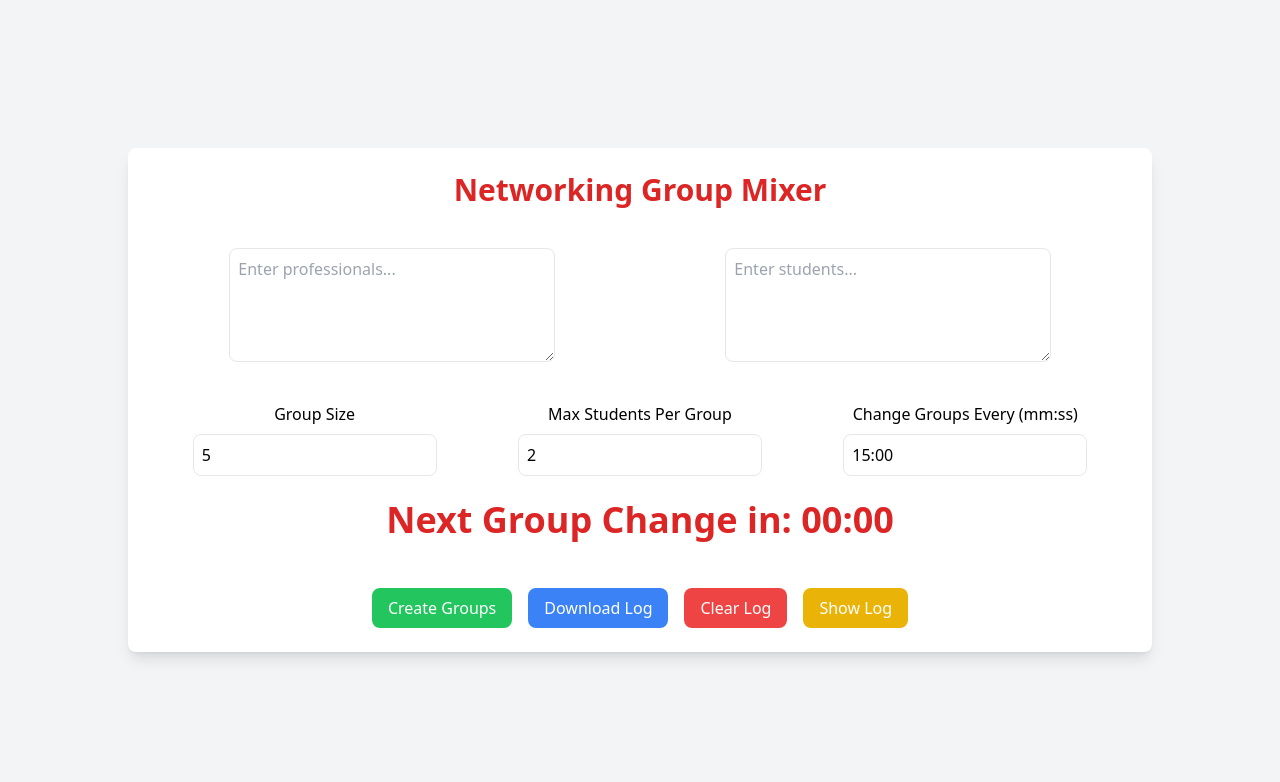
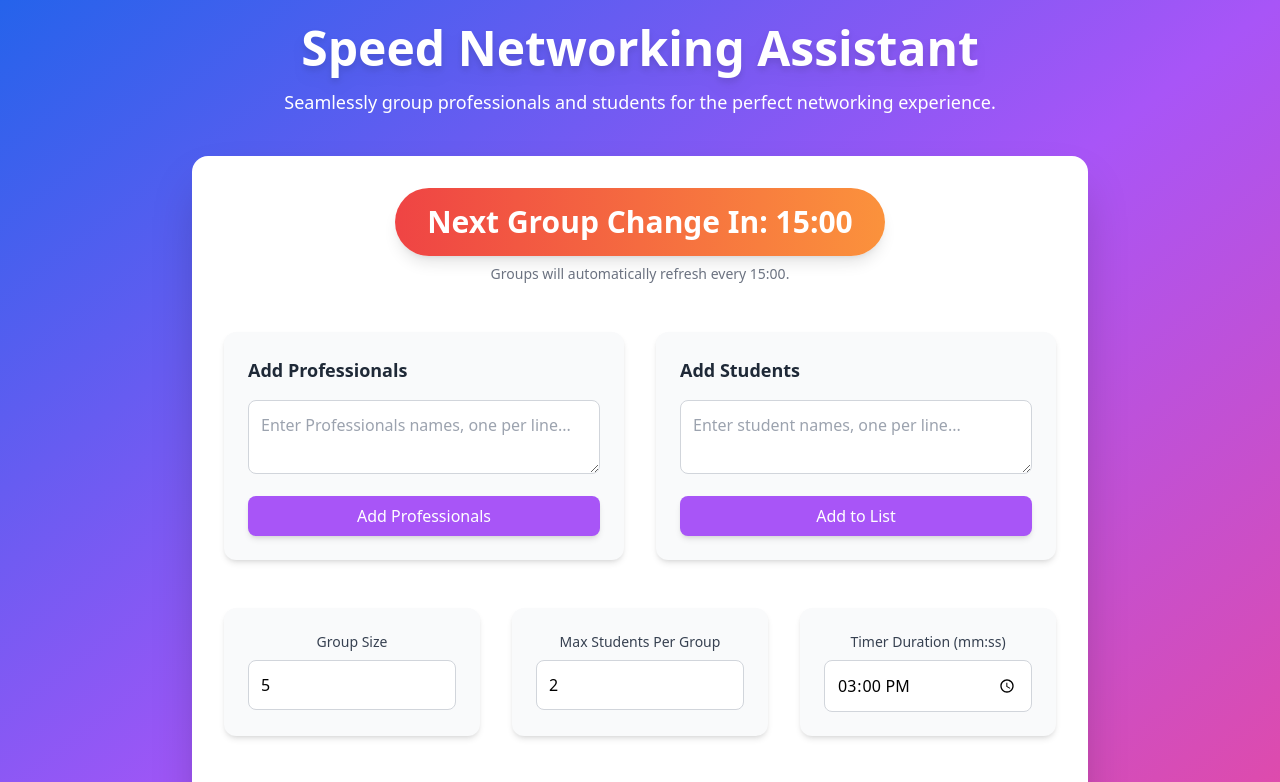
Before and after one commit to Dr-Dados/networking-mixer-app, a React (Vite) app: page / in a window 1280 px wide. Shown: the top 782 px of the page. Built offline with nearby package versions, Linux system fonts and the light colour scheme.

Commit message:
modify the design and add components

```diff
--- a/src/App.jsx
+++ b/src/App.jsx
@@ -1,164 +1,81 @@
-import React, { useState, useEffect } from "react";
-import Controls from "./components/Controls";
-import InputSection from "./components/InputSelection";
+import { useState } from "react";
+import Header from "./components/Header";
 import Countdown from "./components/Countdown";
-import Groups from "./components/Groups";
-import Log from "./components/Log";
-import Buttons from "./components/Buttons";
+import InputSelection from "./components/InputSelection";
 
-const App = () => {
+export default function App() {
   const [groupSize, setGroupSize] = useState(5);
-  const [maxStudentsPerGroup, setMaxStudentsPerGroup] = useState(2);
-  const [timerInput, setTimerInput] = useState("15:00");
-  const [timerDuration, setTimerDuration] = useState(0);
-  const [professionals, setProfessionals] = useState([]);
-  const [students, setStudents] = useState([]);
-  const [groups, setGroups] = useState([]);
-  const [logEntries, setLogEntries] = useState([]);
-  const [timeRemaining, setTimeRemaining] = useState(0);
-  const [isLogVisible, setLogVisible] = useState(false);
-  const [countdownInterval, setCountdownInterval] = useState(null);
-
-  // Helper Functions
-  const shuffleArray = (array) => {
-    const shuffled = [...array];
-    for (let i = shuffled.length - 1; i > 0; i--) {
-      const j = Math.floor(Math.random() * (i + 1));
-      [shuffled[i], shuffled[j]] = [shuffled[j], shuffled[i]];
-    }
-    return shuffled;
-  };
-
-  const convertTimerToSeconds = (timer) => {
-    const [minutes, seconds] = timer.split(":").map(Number);
-    return minutes * 60 + seconds;
-  };
-
-  const createGroups = () => {
-    const shuffledProfessionals = shuffleArray(professionals);
-    const shuffledStudents = shuffleArray(students);
-
-    const newGroups = [];
-    let professionalIndex = 0;
-    let studentIndex = 0;
-
-    while (
-      professionalIndex < shuffledProfessionals.length ||
-      studentIndex < shuffledStudents.length
-    ) {
-      const group = [];
-
-      for (
-        let i = 0;
-        i < maxStudentsPerGroup && studentIndex < shuffledStudents.length;
-        i++
-      ) {
-        group.push({ name: shuffledStudents[studentIndex++], type: "student" });
-      }
-
-      while (
-        group.length < groupSize &&
-        professionalIndex < shuffledProfessionals.length
-      ) {
-        group.push({
-          name: shuffledProfessionals[professionalIndex++],
-          type: "professional",
-        });
-      }
-
-      newGroups.push(group);
-      logGroupChange(newGroups.length, group);
-    }
-
-    setGroups(newGroups);
-    setTimeRemaining(timerDuration);
-    startTimer();
-  };
-
-  const logGroupChange = (groupNumber, groupMembers) => {
-    const currentTime = new Date().toLocaleTimeString();
-    setLogEntries((prevLog) => [
-      ...prevLog,
-      {
-        time: currentTime,
-        groupNumber,
-        members: groupMembers,
-        timer: timerInput,
-      },
-    ]);
-  };
-
-  const startTimer = () => {
-    clearInterval(countdownInterval);
-    const interval = setInterval(() => {
-      setTimeRemaining((prev) => {
-        if (prev <= 0) {
-          clearInterval(interval);
-          alert("Time is up! Creating new groups...");
-          createGroups();
-          return 0;
-        }
-        return prev - 1;
-      });
-    }, 1000);
-    setCountdownInterval(interval);
-  };
-
-  const downloadLog = () => {
-    const csvContent =
-      "Time,Group,Members,Change Groups Every\n" +
-      logEntries
-        .map(
-          (entry) =>
-            `${entry.time},Group ${entry.groupNumber},"${entry.members
-              .map((member) => member.name)
-              .join(", ")}",${entry.timer}`
-        )
-        .join("\n");
-
-    const blob = new Blob([csvContent], { type: "text/csv;charset=utf-8;" });
-    const link = document.createElement("a");
-    link.href = URL.createObjectURL(blob);
-    link.setAttribute("download", "group_log.csv");
-    document.body.appendChild(link);
-    link.click();
-    document.body.removeChild(link);
-  };
+  const [maxStudents, setMaxStudents] = useState(2);
+  const [timer, setTimer] = useState("15:00");
 
   return (
-    <div className="bg-gray-100 flex items-center justify-center min-h-screen">
-      <div className="container mx-auto p-6 bg-white shadow-lg rounded-lg text-center max-w-5xl">
-        <h1 className="text-3xl font-bold text-red-600 mb-6">
-          Networking Group Mixer
-        </h1>
-        <InputSection
-          setProfessionals={setProfessionals}
-          setStudents={setStudents}
-        />
-        <Controls
-          groupSize={groupSize}
-          maxStudentsPerGroup={maxStudentsPerGroup}
-          timerInput={timerInput}
-          setGroupSize={setGroupSize}
-          setMaxStudentsPerGroup={setMaxStudentsPerGroup}
-          setTimerInput={setTimerInput}
-        />
+    <div className="min-h-screen flex flex-col items-center justify-center bg-gradient-to-br from-blue-600 via-purple-500 to-pink-500 p-6">
+      {/* App Header */}
 
-        <Countdown timeRemaining={timeRemaining} />
+      <Header />
+      {/* Main Card */}
+      <div className="w-full max-w-4xl bg-white rounded-2xl shadow-2xl p-8 space-y-12">
+        {/* Timer Section */}
+        <Countdown timer={timer} />
 
-        <Groups groups={groups} />
+        {/* Input Section */}
 
-        <Buttons
-          createGroups={createGroups}
-          downloadLog={downloadLog}
-          clearLog={() => setLogEntries([])}
-          toggleLog={() => setLogVisible((prev) => !prev)}
-        />
-
-        {isLogVisible && <Log logEntries={logEntries} />}
+        <InputSelection />
+        {/* Settings Section */}
+        <div className="grid grid-cols-1 md:grid-cols-3 gap-8">
+          <div className="bg-gray-50 rounded-xl p-6 shadow-md hover:shadow-lg transition text-center">
+            <label className="block text-sm font-medium text-gray-700 mb-2">
+              Group Size
+            </label>
+            <input
+              type="number"
+              value={groupSize}
+              onChange={(e) => setGroupSize(e.target.value)}
+              className="w-full p-3 border border-gray-300 rounded-lg focus:ring focus:ring-teal-300 focus:outline-none"
+            />
+          </div>
+          <div className="bg-gray-50 rounded-xl p-6 shadow-md hover:shadow-lg transition text-center">
+            <label className="block text-sm font-medium text-gray-700 mb-2">
+              Max Students Per Group
+            </label>
+            <input
+              type="number"
+              value={maxStudents}
+              onChange={(e) => setMaxStudents(e.target.value)}
+              className="w-full p-3 border border-gray-300 rounded-lg focus:ring focus:ring-yellow-300 focus:outline-none"
+            />
+          </div>
+          <div className="bg-gray-50 rounded-xl p-6 shadow-md hover:shadow-lg transition text-center">
+            <label className="block text-sm font-medium text-gray-700 mb-2">
+              Timer Duration (mm:ss)
+            </label>
+            <input
+              type="time"
+              value={timer}
+              onChange={(e) => setTimer(e.target.value)}
+              className="w-full p-3 border border-gray-300 rounded-lg focus:ring focus:ring-red-300 focus:outline-none"
+            />
+          </div>
+        </div>
+        {/* Start Networking Button Section */}
+        <div className="mt-12 text-center">
+          <button className="bg-gradient-to-r from-green-400 to-teal-500 text-white px-12 py-4 rounded-full text-lg font-bold shadow-lg hover:scale-105 transform transition">
+            Start Networking
+          </button>
+        </div>
+        {/* Action Buttons Section */}
+        <div className="flex flex-wrap justify-center gap-4">
+          <button className="bg-blue-400 text-white px-6 py-2 rounded-lg shadow-md hover:bg-blue-500 transition">
+            Download Log
+          </button>
+          <button className="bg-orange-400 text-white px-6 py-2 rounded-lg shadow-md hover:bg-orange-500 transition">
+            Clear Log
+          </button>
+          <button className="bg-red-400 text-white px-6 py-2 rounded-lg shadow-md hover:bg-red-500 transition">
+            Show Log
+          </button>
+        </div>
       </div>
     </div>
   );
-};
-
-export default App;
+}
--- a/src/components/Controls.jsx
+++ b/src/components/Controls.jsx
@@ -26,9 +26,9 @@ const Controls = ({
       />
     </div>
     <div className="w-1/4">
-      <label>Change Groups Every (mm:ss)</label>
+      <label>Change Groups Every (minutes)</label>
       <input
-        type="text"
+        type="time"
         value={timerInput}
         onChange={(e) => setTimerInput(e.target.value)}
         className="border p-2 rounded-lg w-full mt-2"
--- a/src/components/Countdown.jsx
+++ b/src/components/Countdown.jsx
@@ -1,10 +1,15 @@
 
-const Countdown = ({ timeRemaining }) => (
-  <div className="text-4xl font-bold text-red-600 mt-6">
-    Next Group Change in:{" "}
-    {String(Math.floor(timeRemaining / 60)).padStart(2, "0")}:
-    {String(timeRemaining % 60).padStart(2, "0")}
-  </div>
-);
+const Countdown = ({ timer }) => {
+  return (
+    <div className="text-center">
+      <div className="inline-block bg-gradient-to-r from-red-500 to-orange-400 text-white text-3xl font-bold rounded-full px-8 py-4 shadow-lg">
+        Next Group Change In: {timer}
+      </div>
+      <p className="text-sm text-gray-500 mt-2">
+        Groups will automatically refresh every {timer}.
+      </p>
+    </div>
+  );
+};
 
 export default Countdown;
--- a/src/components/Header.jsx
+++ b/src/components/Header.jsx
@@ -1,8 +1,14 @@
 const Header = () => {
   return (
-    <div>
-      <h1 className="text-zinc-950"> header</h1>
-    </div>
+    <header className="text-center mb-10">
+      <h1 className="text-5xl font-extrabold text-white drop-shadow-lg">
+        Speed Networking Assistant
+      </h1>
+      <p className="text-lg text-white mt-4">
+        Seamlessly group professionals and students for the perfect networking
+        experience.
+      </p>
+    </header>
   );
 };
 
--- a/src/components/InputSelection.jsx
+++ b/src/components/InputSelection.jsx
@@ -1,24 +1,22 @@
+import Textarea from "./Textarea";
 
 const InputSection = ({ setProfessionals, setStudents }) => (
-  <div className="flex justify-around mt-10 mb-10">
-    <textarea
-      className="border p-2 rounded-lg w-1/3 mr-2"
-      rows={4}
-      placeholder="Enter professionals..."
-      onChange={(e) =>
-        setProfessionals(
-          e.target.value.split("\n").filter((name) => name.trim())
-        )
-      }
-    />
-    <textarea
-      className="border p-2 rounded-lg w-1/3 ml-2"
-      placeholder="Enter students..."
-      onChange={(e) =>
-        setStudents(e.target.value.split("\n").filter((name) => name.trim()))
-      }
-    />
-  </div>
+  <>
+    <div className="grid grid-cols-1 md:grid-cols-2 gap-8">
+      <Textarea
+        label={"Add Professionals"}
+        placeHolder={"Enter Professionals names, one per line..."}
+        buttonText={"Add Professionals"}
+        onClickHandler={setProfessionals}
+      />
+      <Textarea
+        label={"Add Students"}
+        placeHolder={"Enter student names, one per line..."}
+        buttonText={"Add to List"}
+        onClickHandler={setStudents}
+      />
+    </div>
+  </>
 );
 
 export default InputSection;
--- /dev/null
+++ b/src/components/Textarea.jsx
@@ -0,0 +1,34 @@
+import { useState } from "react";
+
+const Textarea = ({ label, placeHolder, onClickHandler, buttonText }) => {
+  const [textValue, setTextValue] = useState("");
+
+  const handleChange = (e) => {
+    setTextValue(e.target.value); // Update the state when the textarea value changes
+  };
+
+  const handleClick = () => {
+    onClickHandler(textValue.split("\n").filter((name) => name.trim())); // Pass the current textarea value to the handler
+  };
+
+  return (
+    <div className="bg-gray-50 rounded-xl p-6 shadow-md hover:shadow-lg transition">
+      <h2 className="text-lg font-semibold text-gray-800 mb-4">
+        {label}
+      </h2>
+      <textarea
+        placeholder={placeHolder}
+        className="w-full p-3 border border-gray-300 rounded-lg focus:ring focus:ring-purple-300 focus:outline-none"
+        onChange={handleChange}
+      ></textarea>
+      <button
+        className="mt-4 w-full bg-purple-500 text-white px-4 py-2 rounded-lg shadow-md hover:bg-purple-600 transition"
+        onClick={handleClick}
+      >
+        {buttonText}
+      </button>
+    </div>
+  );
+};
+
+export default Textarea;
```
Also changed, not shown: src/helpers/helpers.js (added, +15 -0 lines).
